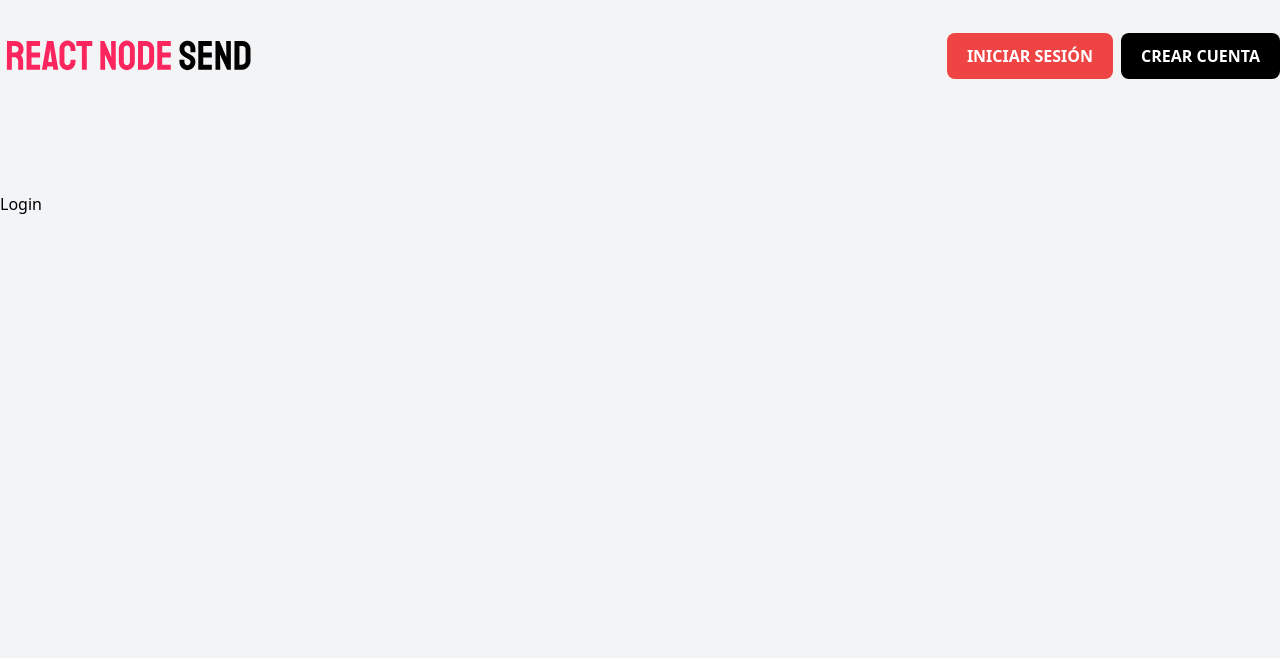
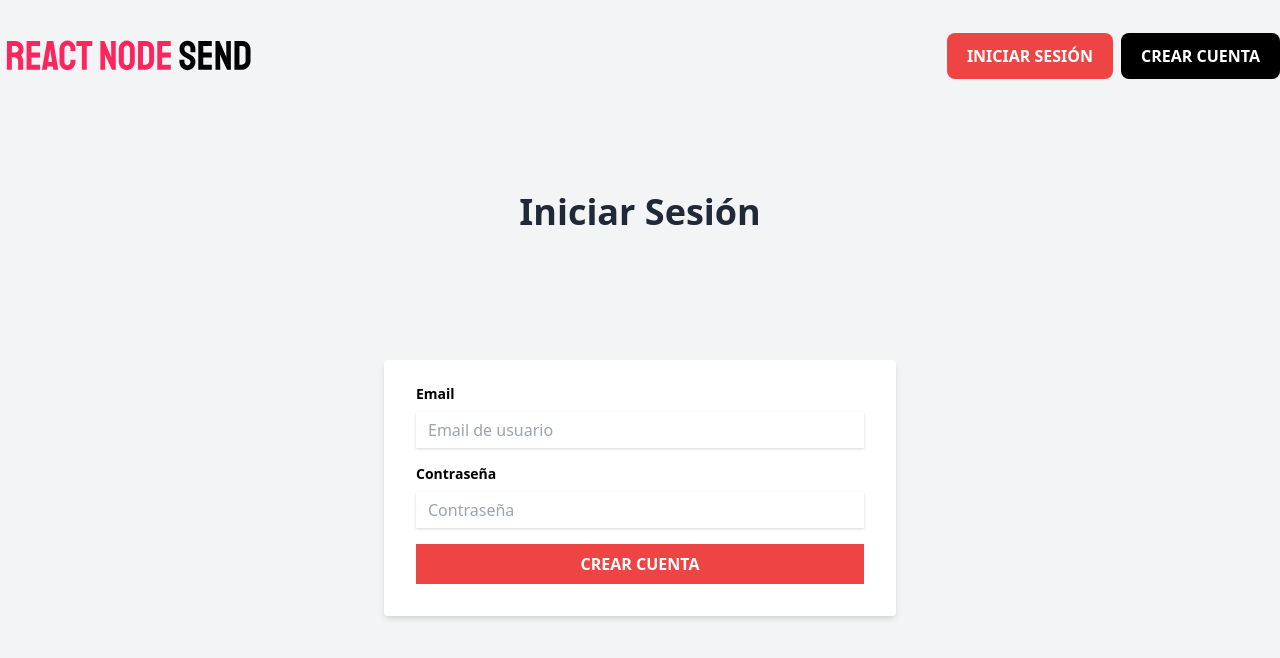
Before and after one commit to esmejia277/node-send, a Next.js app in the folder nodesend-client/: page /login in a window 1280 px wide. Shown: the top 658 px of the page. Built offline with nearby package versions, Linux system fonts and the light colour scheme.

Commit message:
Login and Create account forms validation

```diff
--- a/nodesend-client/package.json
+++ b/nodesend-client/package.json
@@ -8,8 +8,10 @@
     "start": "next start"
   },
   "dependencies": {
+    "formik": "^2.2.5",
     "next": "10.0.3",
     "react": "17.0.1",
-    "react-dom": "17.0.1"
+    "react-dom": "17.0.1",
+    "yup": "^0.31.0"
   }
 }
--- a/nodesend-client/pages/login.js
+++ b/nodesend-client/pages/login.js
@@ -1,13 +1,104 @@
 import React from 'react';
 import Layout from '../components/Layout'
 
+import { useFormik } from 'formik';
+import * as Yup from 'yup';
+
 const Login = () => {
+
+  const formik = useFormik({
+    initialValues: {
+      email: '',
+      password: ''
+    },
+
+    validationSchema: Yup.object({
+      email: Yup.string().email('El email no es válido').required('El email es obligatorio'),
+      password: Yup.string().required('La contraseña no puede estar vacía')
+
+    }),
+    onSubmit: ( values ) => {
+      console.log('Enviando form', values)
+    }
+  })
+
+
   return (
+    <Layout>
+      <div className="md:w-4/5 xl:w-3/5 mx-auto mb-32">
+        <h2 className="text-4xl font-sans font-bold text-gray-800 text-center my-4">Iniciar Sesión</h2>
+      </div>
+      <div className="flex justify-center mt-5">
+        <div className="w-full max-w-lg">
+          <form
+            className="bg-white rounded shadow-md px-8 pt-6 pb-8 mb-4"
+            onSubmit={formik.handleSubmit}
+            >
 
-    <Layout>
-      <h1>Login</h1>
+            <div className="mb-4">
+              <label
+                className="block text-black text-sm font-bold mb-2"
+                htmlFor="email"
+                >
 
+                  Email
+              </label>
+              <input
+                className="shadow appereance-none border-rounded w-full py-2 px-3 text-gray-700 leading-tight focus:outline-none focus:shadow-outline"
+                type="email"
+                id="email"
+                placeholder="Email de usuario"
+                value={formik.values.email}
+                onChange={formik.handleChange}
+                onBlur={formik.handleBlur}
+                />
+
+              { formik.touched.email && formik.errors.email ? (
+                <div className="my-2 bg-gray-200 border-l-4 border-red-500 text-red-700 p-4">
+                  <p className="font-bold">Error</p>
+                  <p> {formik.errors.email}  </p>
+                </div>
+              ) : null }
+
+            </div>
+
+
+            <div className="mb-4">
+              <label
+                className="block text-black text-sm font-bold mb-2"
+                htmlFor="password"
+                >
+
+                  Contraseña
+              </label>
+              <input
+                className="shadow appereance-none border-rounded w-full py-2 px-3 text-gray-700 leading-tight focus:outline-none focus:shadow-outline"
+                type="password"
+                id="password"
+                placeholder="Contraseña"
+                value={formik.values.password}
+                onChange={formik.handleChange}
+                onBlur={formik.handleBlur}
+                />
+            </div>
+
+            { formik.touched.password && formik.errors.password ? (
+                <div className="my-2 bg-gray-200 border-l-4 border-red-500 text-red-700 p-4">
+                  <p className="font-bold">Error</p>
+                  <p> {formik.errors.password}  </p>
+                </div>
+              ) : null }
+
+            <input
+              type="submit"
+              className="bg-red-500 hover:bg-gray-900 w-full p-2 text-white uppercase font-bold"
+              value="Crear cuenta"
+            />
+          </form>
+        </div>
+      </div>
     </Layout>
+
   );
 }
 
```
Also changed, not shown: nodesend-client/pages/crearcuenta.js (+59 -2 lines), 1 other file (tests, documents, lock files or other folders).
